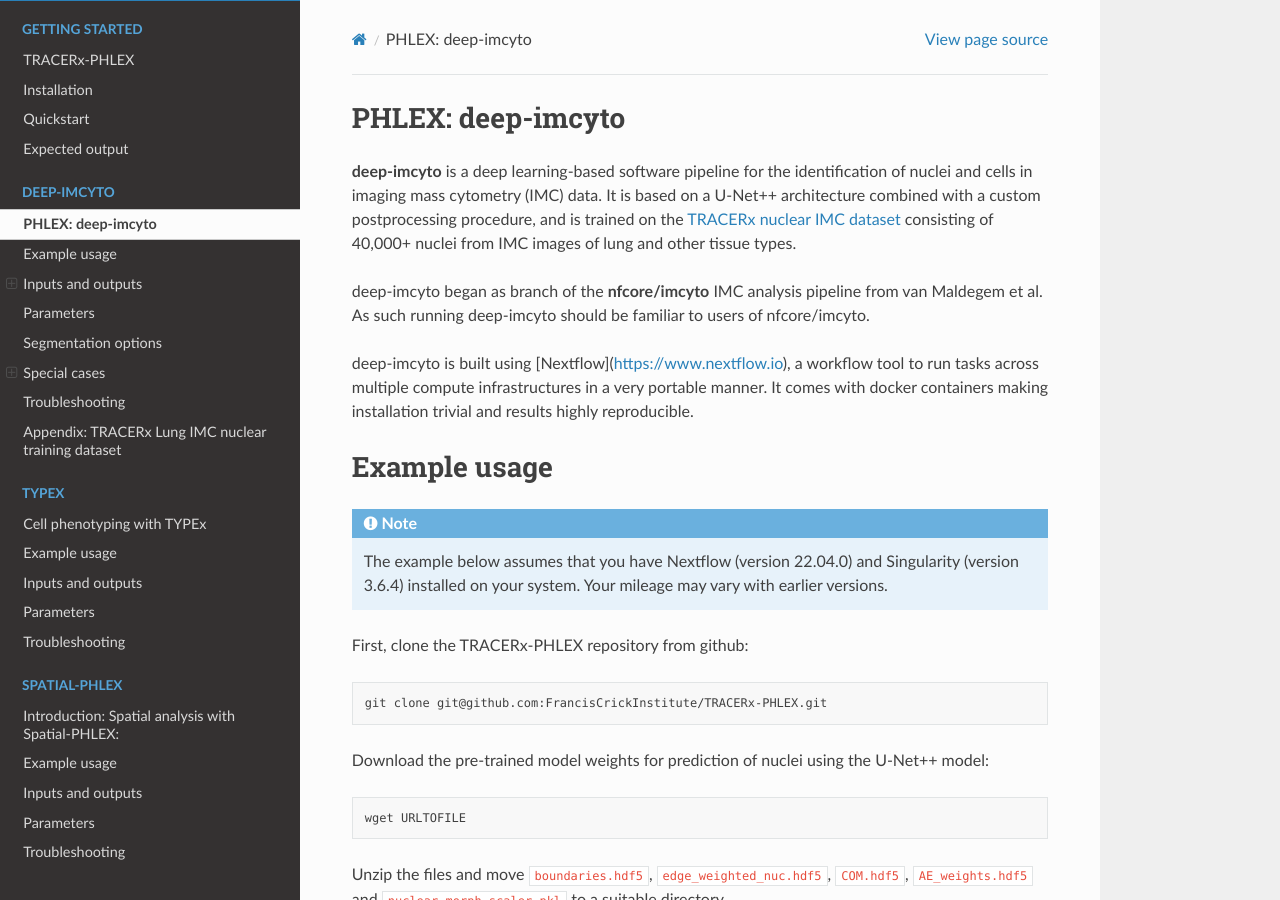
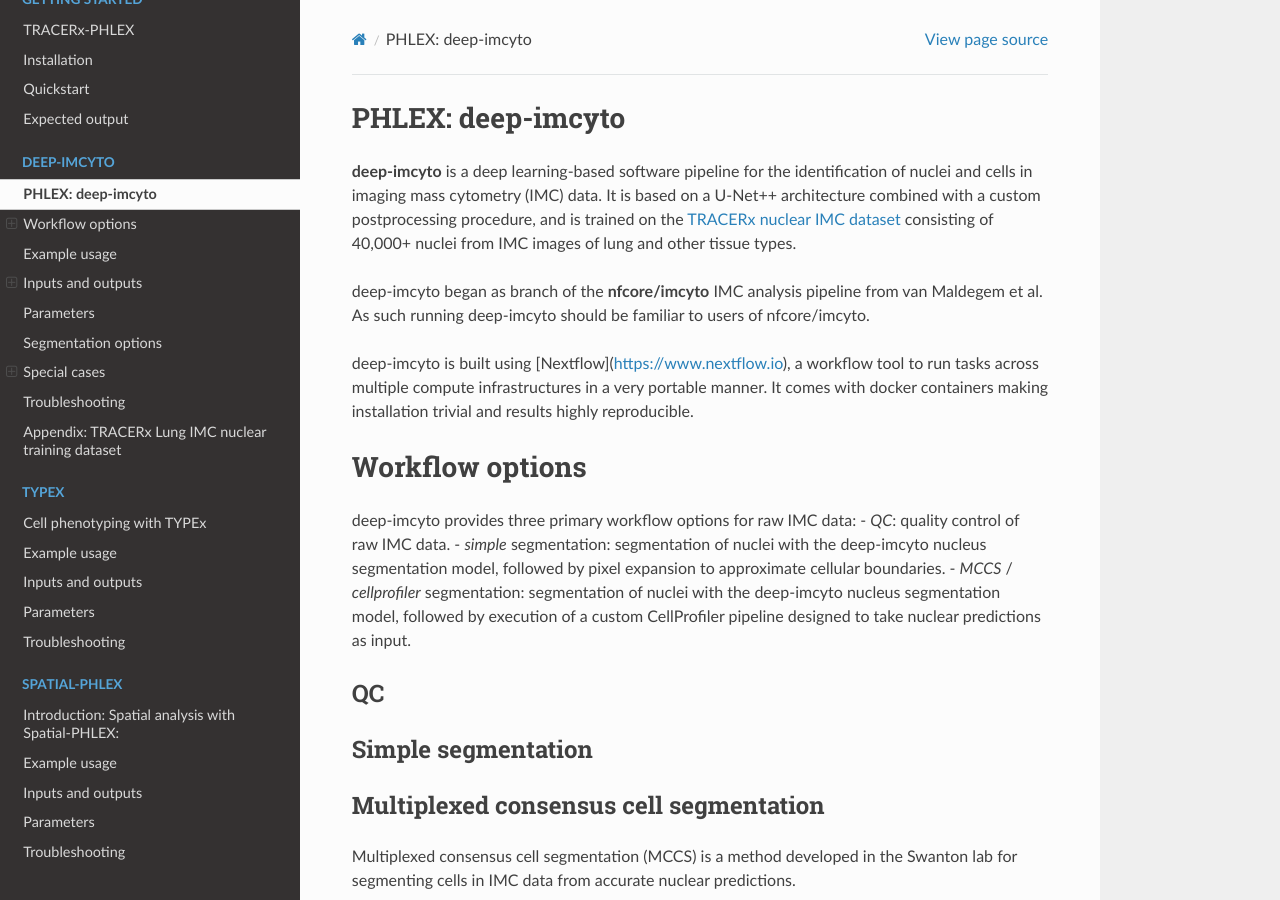
Before and after one commit to Precancer/PHLEX-test, a Sphinx documentation site: the page built from docs/source/deep-imcyto.rst, in a window 1280 px wide and 900 px high. Built offline with Sphinx 7.4.7 and the Read the Docs theme 2.0.0, drawn with Linux system fonts in a browser that asks for light colours; pages that are not in the unit, such as notebooks, are missing from menus; some of the changed text lies outside the part shown.

Commit message:
deep-imcyto updates

```diff
--- a/docs/source/deep-imcyto.rst
+++ b/docs/source/deep-imcyto.rst
@@ -11,6 +11,25 @@
 deep-imcyto is built using [Nextflow](https://www.nextflow.io), a workflow tool to run tasks across multiple compute infrastructures in a very portable manner.
 It comes with docker containers making installation trivial and results highly reproducible.
 
+Workflow options
+================
+deep-imcyto provides three primary workflow options for raw IMC data:
+- `QC`: quality control of raw IMC data.
+- `simple` segmentation: segmentation of nuclei with the deep-imcyto nucleus segmentation model, followed by pixel expansion to approximate cellular boundaries.
+- `MCCS` / `cellprofiler` segmentation: segmentation of nuclei with the deep-imcyto nucleus segmentation model, followed by execution of a custom CellProfiler pipeline designed to take nuclear predictions as input.
+
+QC
+---
+
+Simple segmentation
+-------------------
+
+Multiplexed consensus cell segmentation
+---------------------------------------
+Multiplexed consensus cell segmentation (MCCS) is a method developed in the Swanton lab for segmenting cells in IMC data from accurate nuclear predictions.
+
+CellProfiler segmentation
+-------------------------
 
 Example usage
 =============
@@ -151,6 +170,9 @@
 
 - Raw tiff channel images from the input image files
     - `*.tiff`
+
+
+
 
 Parameters
 ============
```
Also changed, not shown: other parts of docs/source/deep-imcyto.rst (+1 -1 lines).
